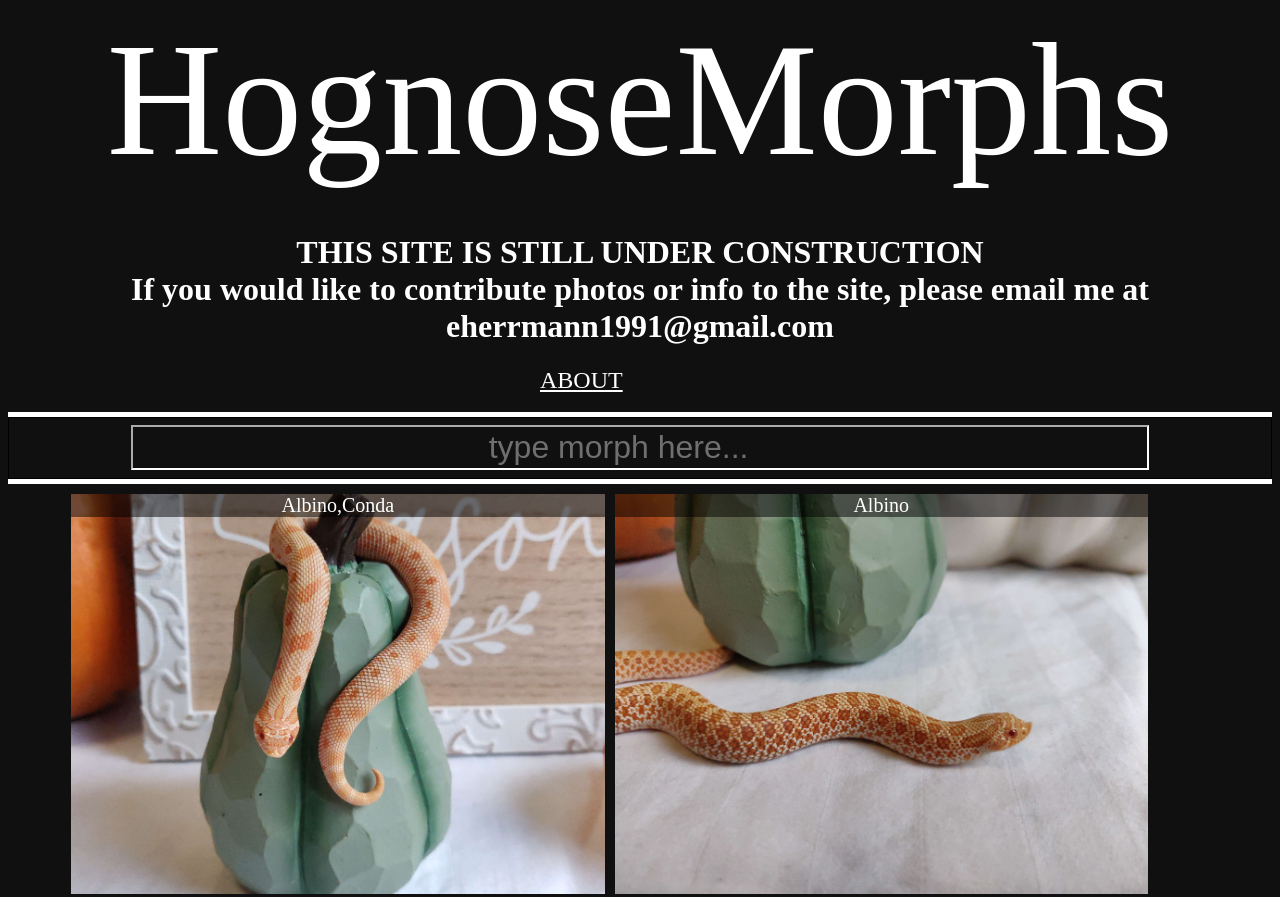
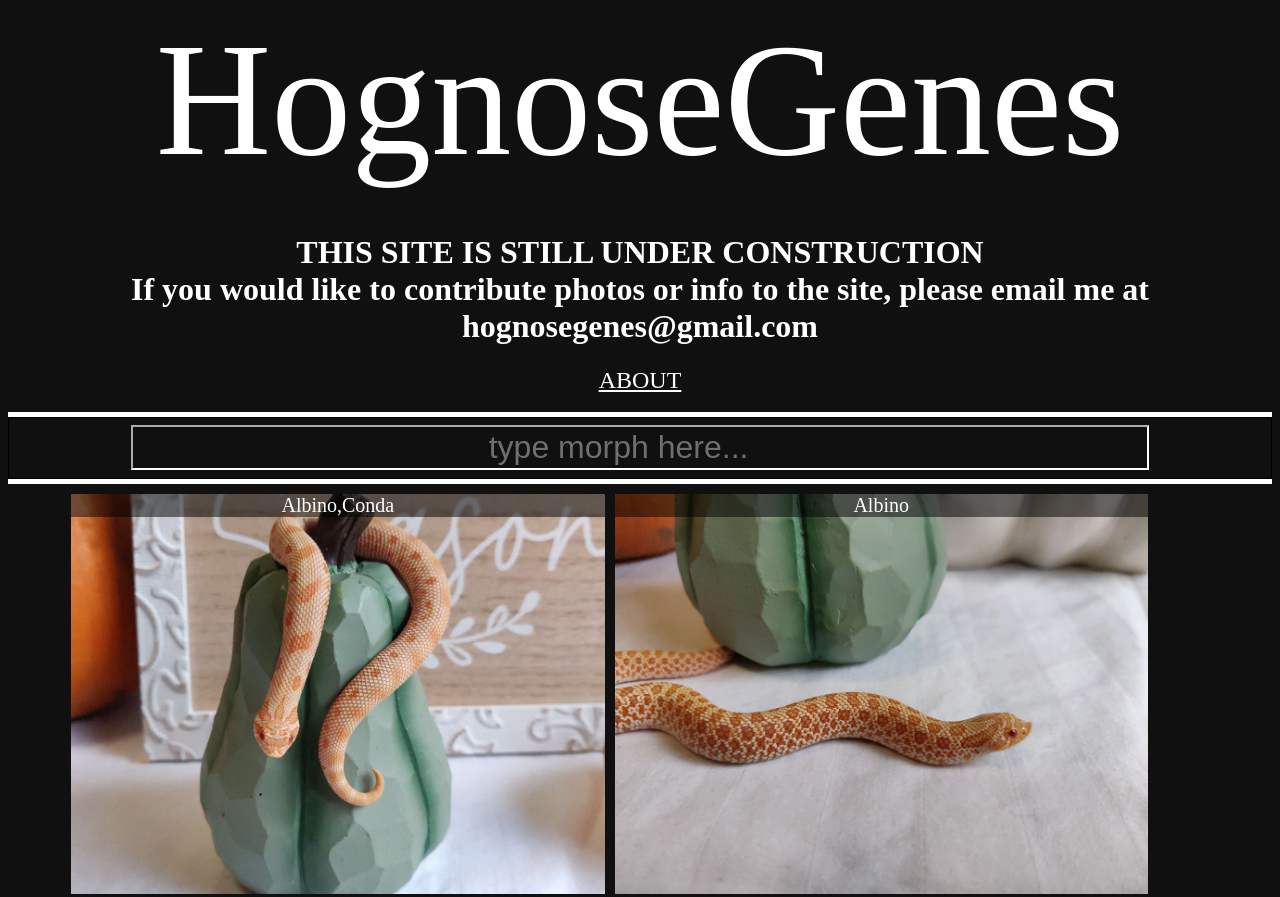
Before and after one commit to satchmo91/hognose_morphs, a website with bundled scripts: page index.html in a window 1280 px wide. Shown: the top 897 px of the page. Built offline with nearby package versions, Linux system fonts and the light colour scheme.

Commit message:
Changed name to HognoseGenes.com and registered domain

```diff
--- a/index.html
+++ b/index.html
@@ -6,16 +6,17 @@
     <meta name="viewport" content="width=device-width, initial-scale=1.0">
     <link rel="stylesheet" type="text/css" href="./style.css" />
     <link rel="stylesheet" href="lightbox.css">
-    <title>HognoseMorphs</title>
+    <title>HognoseGenes</title>
 </head>
 <body>
     <!-- Header -->
     <div style="flex: auto;">
         <div class="text_10 center hero">
-            HognoseMorphs
+            HognoseGenes
         </div>
         <div style="text-align: center;">
-            <h1>THIS SITE IS STILL UNDER CONSTRUCTION <br> If you would like to contribute photos or info to the site, please email me at eherrmann1991@gmail.com</h1>
+            <h1>THIS SITE IS STILL UNDER CONSTRUCTION <br> If you would like to contribute photos or info to the site,
+                please email me at <strong>hognosegenes@gmail.com</strong></h1>
         </div>
 
         <!-- navbar -->
--- a/style.css
+++ b/style.css
@@ -111,10 +111,10 @@ input {
 }
 
 .navbar a {
-    min-width: 200px;
     color: var(--main-text-color);
     font-size: x-large;
     border: var(--main-text-color);
+    text-align: center;
 }
 
 /* utility classes */
```
Also changed, not shown: pages/about.html (+2 -2 lines).
